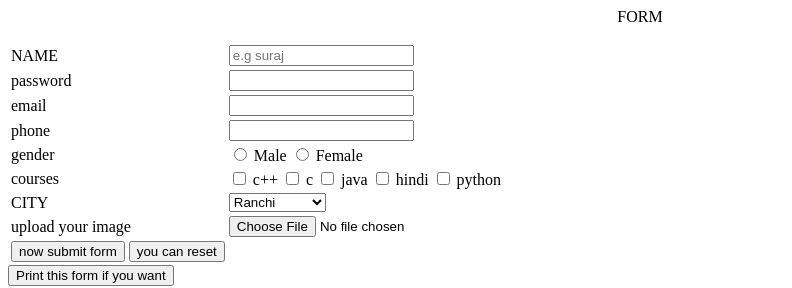
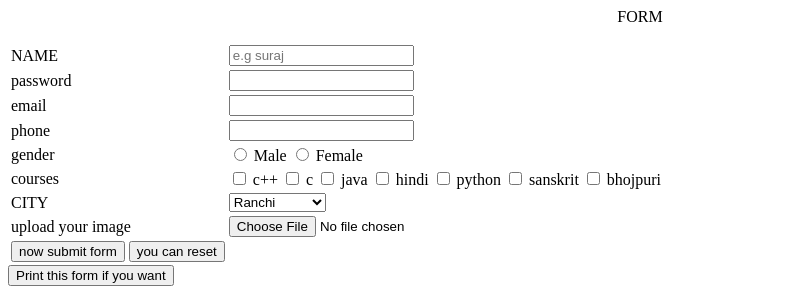
Before and after one commit to suraj6kumar/friends, a plain HTML site: page form.html in a window 1280 px wide. Shown: the top 288 px of the page, without its empty margins (0-792 px from the left). Drawn offline with Linux system fonts and the light colour scheme.

Commit message:
Update form.html

```diff
--- a/form.html
+++ b/form.html
@@ -39,6 +39,8 @@
                 <input type="checkbox" value="java"> java
                 <input type="checkbox" value="hindi"> hindi
                 <input type="checkbox" value="python"> python
+                <input type="checkbox" value="sanskrit"> sanskrit
+                <input type="checkbox" value="bhojpuri"> bhojpuri
             </td>
          </tr>
 
```
